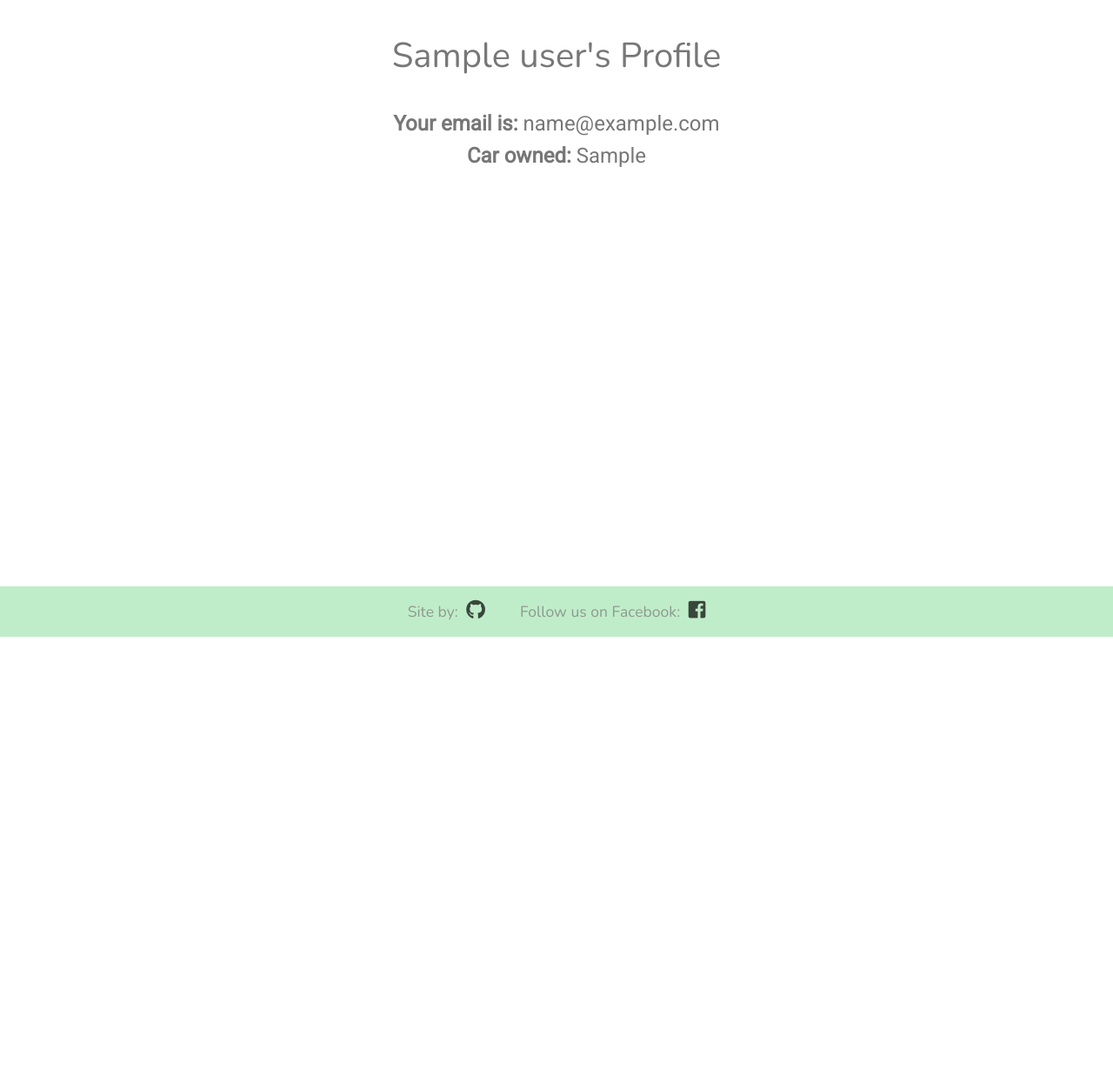
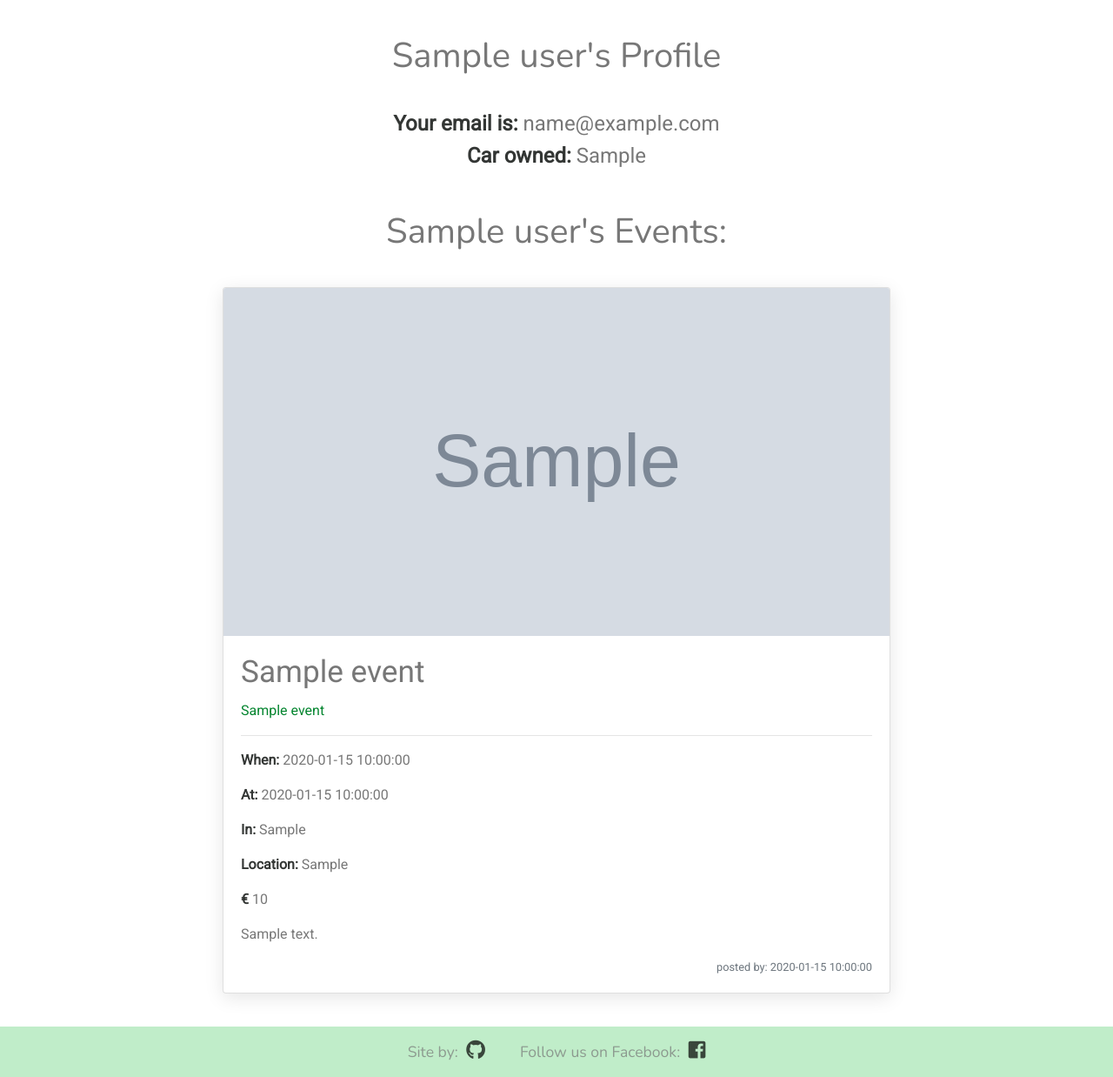
Before and after one commit to matt-oc/car-shows, a Flask app: page /profile/1 in a window 1280 px wide. Shown: the part 68-1306 px from the top of the page at 87% size. Before the commit the page ends 800 px from the top, so only its background shows below. Run offline with Flask 2, Linux system fonts and the light colour scheme; the visitor is signed in with stand-in values (Sample User, id 1); grey boxes marked "Sample" are stand-in pictures; a database or web service that is not in the repository returns one stand-in record (values such as "Sample title"); some libraries are stand-ins or nearby versions.

Commit message:
'add users events to their profile page'

```diff
--- a/app.py
+++ b/app.py
@@ -111,8 +111,13 @@ def profile(username):
     car = mongo.db.users.find_one(
     {"user":session["user"]})["car_owned"]
 
+    user_events = list(mongo.db.events.find({"created_by":session['user']}))
+    images = []
+    for event in user_events:
+        images.append(event["event_image"])
+
     if session["user"]:
-        return render_template("profile.html", username=username, email=email, car=car)
+        return render_template("profile.html", username=username, email=email, car=car, user_events=user_events, images=images)
     return redirect(url_for("get_events"))
 
 
--- a/static/css/styles.css
+++ b/static/css/styles.css
@@ -31,6 +31,10 @@ h2 {
 
 h3 {
   font-size: 2.2rem;
+}
+
+strong {
+  color: #333634;
 }
 
 .navbar {
@@ -88,7 +92,11 @@ h3 {
   margin-left: 10px;
 }
 
-.flash{
+.green {
+  color: #04852f;
+}
+.right {
+  float: right;
 }
 
 .card {
@@ -181,3 +189,13 @@ h3 {
     width: 85%;
   }
 }
+
+@media screen and (max-width: 500px) {
+  .card {
+    width: 98%;
+  }
+
+  .search-input {
+    width: 80%;
+  }
+}
--- a/templates/profile.html
+++ b/templates/profile.html
@@ -9,4 +9,33 @@
   </div>
   </div>
 
+  <h2> {{ username }}'s Events:  </h2>
+  {% for event in user_events %}
+  <div class="row p-0">
+    <div class="col-12 d-flex justify-content-center p-0 content">
+  <div class="card mb-3 w-md-60">
+    <img class="card-img-top" src="{{ url_for('file', filename=images[loop.index - 1]) }}" alt="Event image" onerror="this.src='/static/images/default-event.jpg'">
+    <div class="card-body">
+      <h3 class="card-title">{{ event.event_name }}</h3>
+      <p class="card-text green">{{ event.category_name }}</p>
+      <hr>
+      <p class="card-text"><strong>When:</strong> {{ event.event_date }}</p>
+      <p class="card-text"><strong>At:</strong> {{ event.event_time }}</p>
+      <p class="card-text"><strong>In:</strong> {{ event.event_county }}</p>
+      <p class="card-text"><strong>Location:</strong> {{ event.event_location }}</p>
+      <p class="card-text"><strong>€</strong> {{ event.event_cost }}</p>
+      <p class="card-text">{{ event.event_description }}</p>
+      <p class="card-text"><small class="text-muted right">posted by: {{ event.created_by }}</small></p>
+
+      {% if session.user == event.created_by or admin == true %}
+      <a class="btn btn-primary" href="{{url_for('delete_event', event_id=event._id)}}" onclick="return confirm('Are you sure you want to delete?');" role="button">Delete</a>
+      <a class="btn btn-primary" href="{{url_for('edit_event', event_id=event._id)}}" role="button">Edit</a>
+
+      {% endif %}
+
+    </div>
+  </div>
+  </div>
+  </div>
+{% endfor %}
 {% endblock %}
```
Also changed, not shown: templates/events.html (+8 -7 lines).
